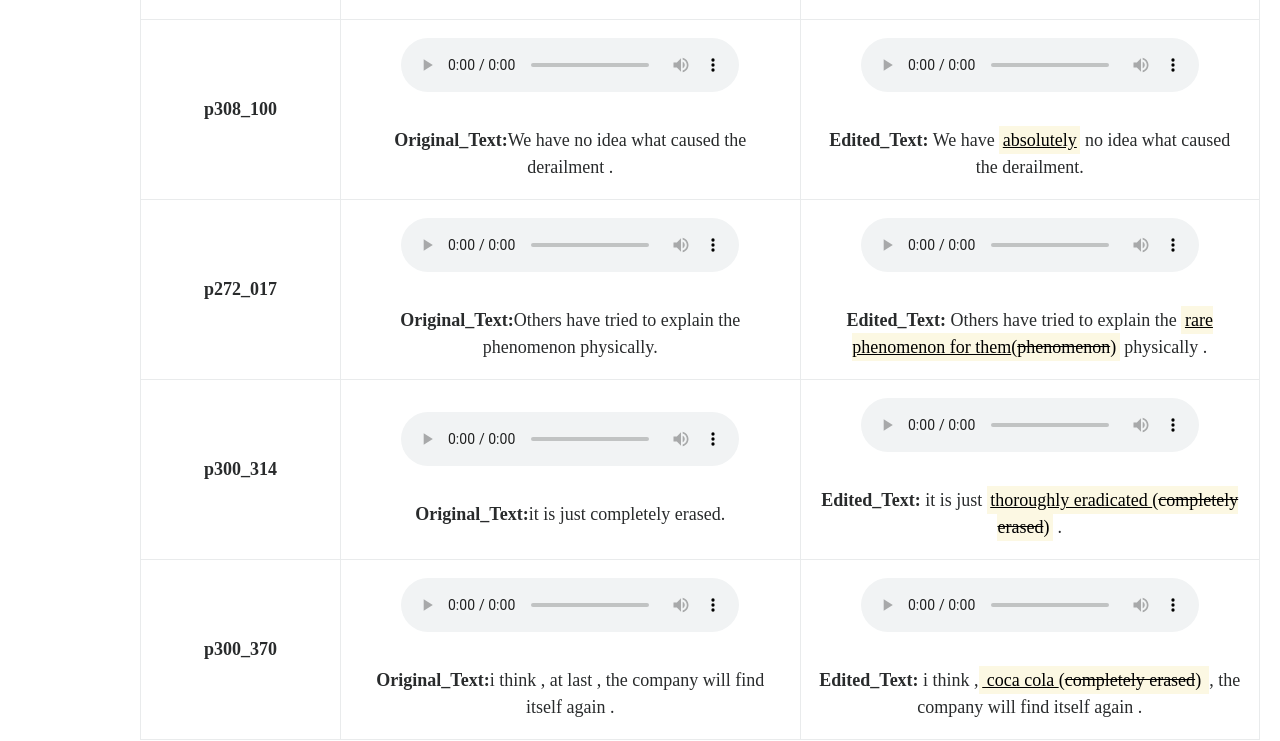
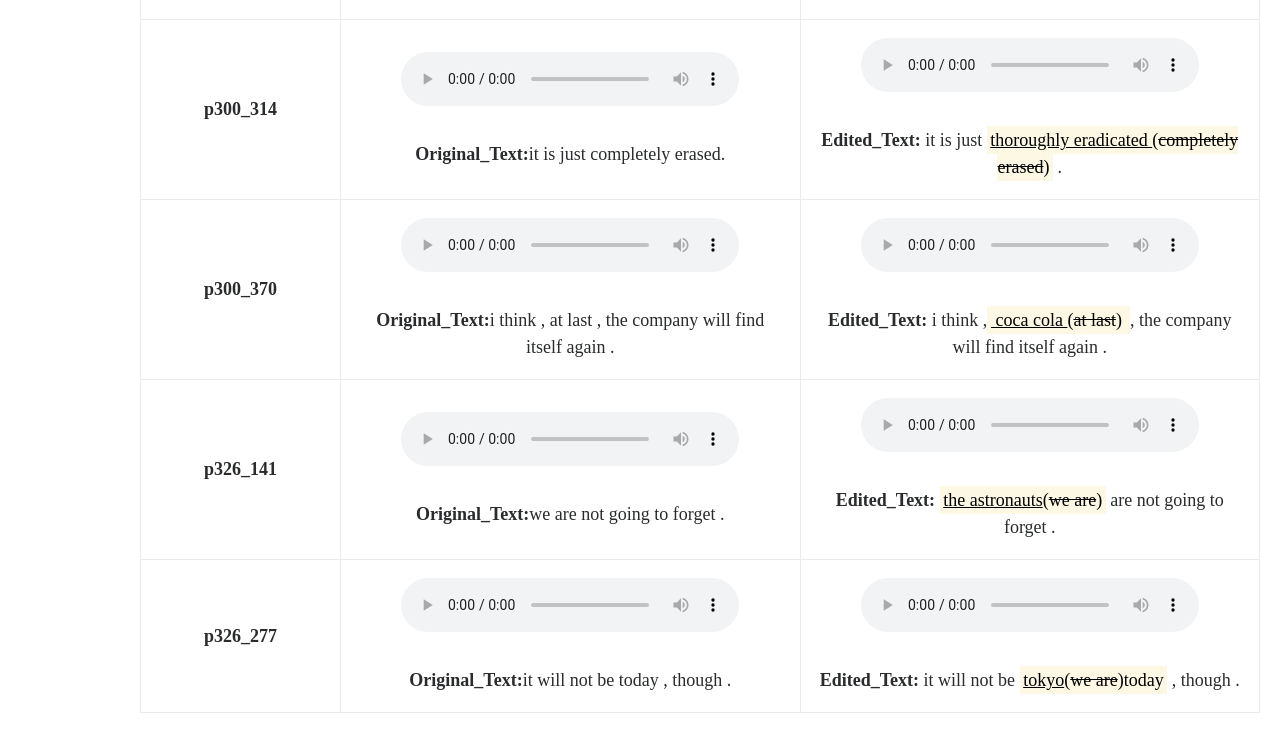
Before and after one commit to NKU-HLT/DiffEditor, a plain HTML site: page index.html in a window 1280 px wide. Shown: the part 1044-1785 px from the top of the page. Drawn offline with nearby package versions, Linux system fonts and the light colour scheme; some packages are replaced by stand-ins of ours.

Commit message:
add demo

```diff
--- a/index.html
+++ b/index.html
@@ -85,65 +85,6 @@
 						    </tr>
 						  </thead>
 						  <tbody>
-
-							<tr>
-							  <td style="text-align: center">
-								  <strong>p308_100</strong>
-							  </td>
-							  <td style="text-align: center">
-							  	<!-- <img src="./resources/out_insert/fluenteditor/out_spec/p308_100/mel_gt.png" style="max-width: 80%; height: auto;"></br></br> -->
-							  	<audio controls="controls" style="max-width: 80%; width: 80%;">
-									<source src="./resources/out_insert/fluenteditor/similarity/p308_100_ref.wav" autoplay/>
-								</audio>
-								<br><br>
-								<strong>Original_Text:</strong>We have no idea what caused the derailment .
-
-
-							  </td>
-
-							  <td style="text-align: center">
-							  	<!-- <img src="./resources/out_insert/fluenteditor/out_spec/p308_100/mel_out.png" style="max-width: 80%; height: auto;"></br></br> -->
-								<audio controls="controls" style="max-width: 80%; width: 80%;">
-									<source src="./resources/out_insert/fluenteditor/similarity/p308_100.wav" autoplay/>
-								</audio>
-								<br><br>
-								<strong>Edited_Text:</strong>
-								We have <mark><u>absolutely</u></mark> no idea what caused the derailment.
-
-							  </td>
-
-						    </tr>
-
-
-							<tr>
-							  <td style="text-align: center">
-								<strong>p272_017</strong>
-							  </td>
-							  <td style="text-align: center">
-							  	<!-- <img src="./resources/out_insert/fluenteditor/out_spec/p272_017/mel_gt.png" style="max-width: 80%; height: auto;"></br></br> -->
-							  	<audio controls="controls" style="max-width: 80%; width: 80%;">
-									<source src="./resources/out_insert/fluenteditor/similarity/p272_017_ref.wav" autoplay/>
-								</audio>
-								<br><br>
-								<strong>Original_Text:</strong>Others have tried to explain the phenomenon physically.
-
-
-							  </td>
-
-							  <td style="text-align: center">
-							  	<!-- <img src="./resources/out_insert/fluenteditor/out_spec/p272_017/mel_out.png" style="max-width: 80%; height: auto;"></br></br> -->
-								<audio controls="controls" style="max-width: 80%; width: 80%;">
-									<source src="./resources/out_insert/fluenteditor/similarity/p272_017.wav" autoplay/>
-								</audio>
-								<br><br>
-								<strong>Edited_Text:</strong>
-								Others have tried to explain the <mark><u>rare phenomenon for them</u>(<del>phenomenon</del>)</mark> physically .
-
-							  </td>
-
-							</tr>
-
-
 							<tr>
 								<td style="text-align: center">
 									<strong>p300_314</strong>
@@ -195,12 +136,77 @@
 								  </audio>
 								  <br><br>
 								  <strong>Edited_Text:</strong>
-								  i think ,<mark><u> coca cola </u>(<del>completely erased</del>) </mark> , the company will find itself again .
+								  i think ,<mark><u> coca cola </u>(<del>at last</del>) </mark> , the company will find itself again .
 
 
 								</td>
 
 							  </tr>
+
+
+
+							  <tr>
+								<td style="text-align: center">
+									<strong>p326_141</strong>
+								</td>
+								<td style="text-align: center">
+									<!-- <img src="./resources/out_insert/fluenteditor/out_spec/p308_100/mel_gt.png" style="max-width: 80%; height: auto;"></br></br> -->
+									<audio controls="controls" style="max-width: 80%; width: 80%;">
+									  <source src="./resources/out_insert/fluenteditor/similarity/p308_100_ref.wav" autoplay/>
+								  </audio>
+								  <br><br>
+								  <strong>Original_Text:</strong>we are not going to forget .
+
+
+
+								</td>
+
+								<td style="text-align: center">
+									<!-- <img src="./resources/out_insert/fluenteditor/out_spec/p308_100/mel_out.png" style="max-width: 80%; height: auto;"></br></br> -->
+								  <audio controls="controls" style="max-width: 80%; width: 80%;">
+									  <source src="./resources/sota/p326_141.wav" autoplay/>
+								  </audio>
+								  <br><br>
+								  <strong>Edited_Text:</strong>
+								  <mark><u>the astronauts</u>(<del>we are</del>)</mark> are not going to forget .
+
+
+
+								</td>
+
+							  </tr>
+
+
+							  <tr>
+								<td style="text-align: center">
+								  <strong>p326_277</strong>
+								</td>
+								<td style="text-align: center">
+									<!-- <img src="./resources/out_insert/fluenteditor/out_spec/p272_017/mel_gt.png" style="max-width: 80%; height: auto;"></br></br> -->
+									<audio controls="controls" style="max-width: 80%; width: 80%;">
+									  <source src="./resources/out_insert/fluenteditor/similarity/p272_017_ref.wav" autoplay/>
+								  </audio>
+								  <br><br>
+								  <strong>Original_Text:</strong>it will not be today , though .
+
+
+								</td>
+
+								<td style="text-align: center">
+									<!-- <img src="./resources/out_insert/fluenteditor/out_spec/p272_017/mel_out.png" style="max-width: 80%; height: auto;"></br></br> -->
+								  <audio controls="controls" style="max-width: 80%; width: 80%;">
+									  <source src="./resources/sota/p326_277.wav" autoplay/>
+								  </audio>
+								  <br><br>
+								  <strong>Edited_Text:</strong>
+								  it will not be <mark><u>tokyo</u>(<del>we are</del>)today</mark> , though .
+
+
+								</td>
+
+							  </tr>
+
+
 
 
 						  </tbody>
```
